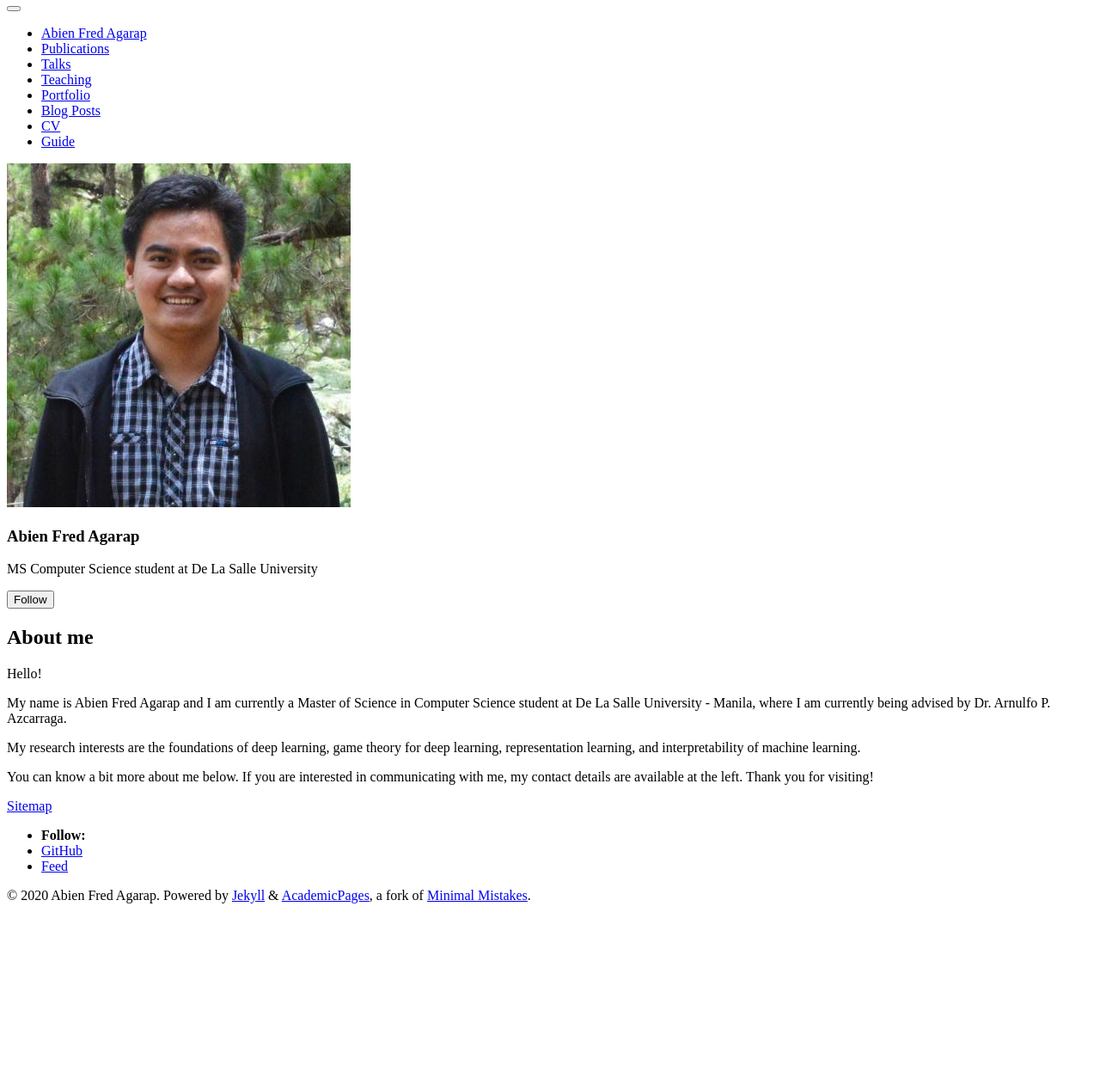
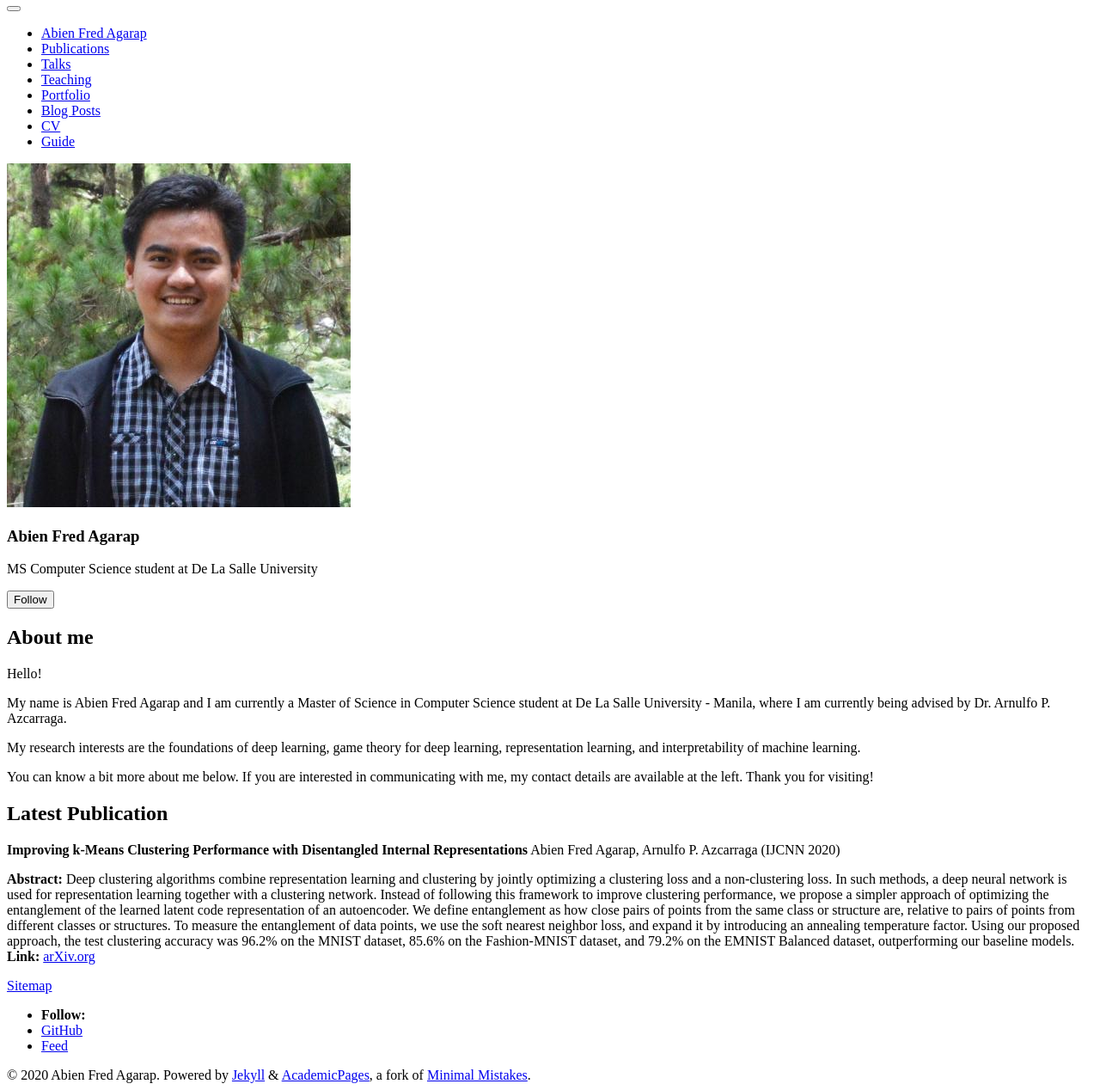
Before and after one commit to AFAgarap/AFAgarap.github.io, a Jekyll site: the page built from _pages/about.md, in a window 1280 px wide, cut to the strip 112-1380 px from the top of the page. Shown: the whole strip at 86% size. Built offline with Jekyll 4.4.1, drawn with Linux system fonts in a browser that asks for light colours; some web fonts are replaced; before the commit the page ends 1171 px from its top, so only the background shows below that.

Commit message:
docs: add latest publication section

```diff
--- a/_pages/about.md
+++ b/_pages/about.md
@@ -15,3 +15,12 @@
 My research interests are the foundations of deep learning, game theory for deep learning, representation learning, and interpretability of machine learning.
 
 You can know a bit more about me below. If you are interested in communicating with me, my contact details are available at the left. Thank you for visiting!
+
+
+## Latest Publication
+
+**Improving k-Means Clustering Performance with Disentangled Internal
+Representations**
+Abien Fred Agarap, Arnulfo P. Azcarraga (IJCNN 2020)
+
+**Abstract:** Deep clustering algorithms combine representation learning and clustering by jointly optimizing a clustering loss and a non-clustering loss. In such methods, a deep neural network is used for representation learning together with a clustering network. Instead of following this framework to improve clustering performance, we propose a simpler approach of optimizing the entanglement of the learned latent code representation of an autoencoder. We define entanglement as how close pairs of points from the same class or structure are, relative to pairs of points from different classes or structures. To measure the entanglement of data points, we use the soft nearest neighbor loss, and expand it by introducing an annealing temperature factor. Using our proposed approach, the test clustering accuracy was 96.2% on the MNIST dataset, 85.6% on the Fashion-MNIST dataset, and 79.2% on the EMNIST Balanced dataset, outperforming our baseline models.<br>**Link:** [arXiv.org](https://arxiv.org/abs/2006.04535)
```
